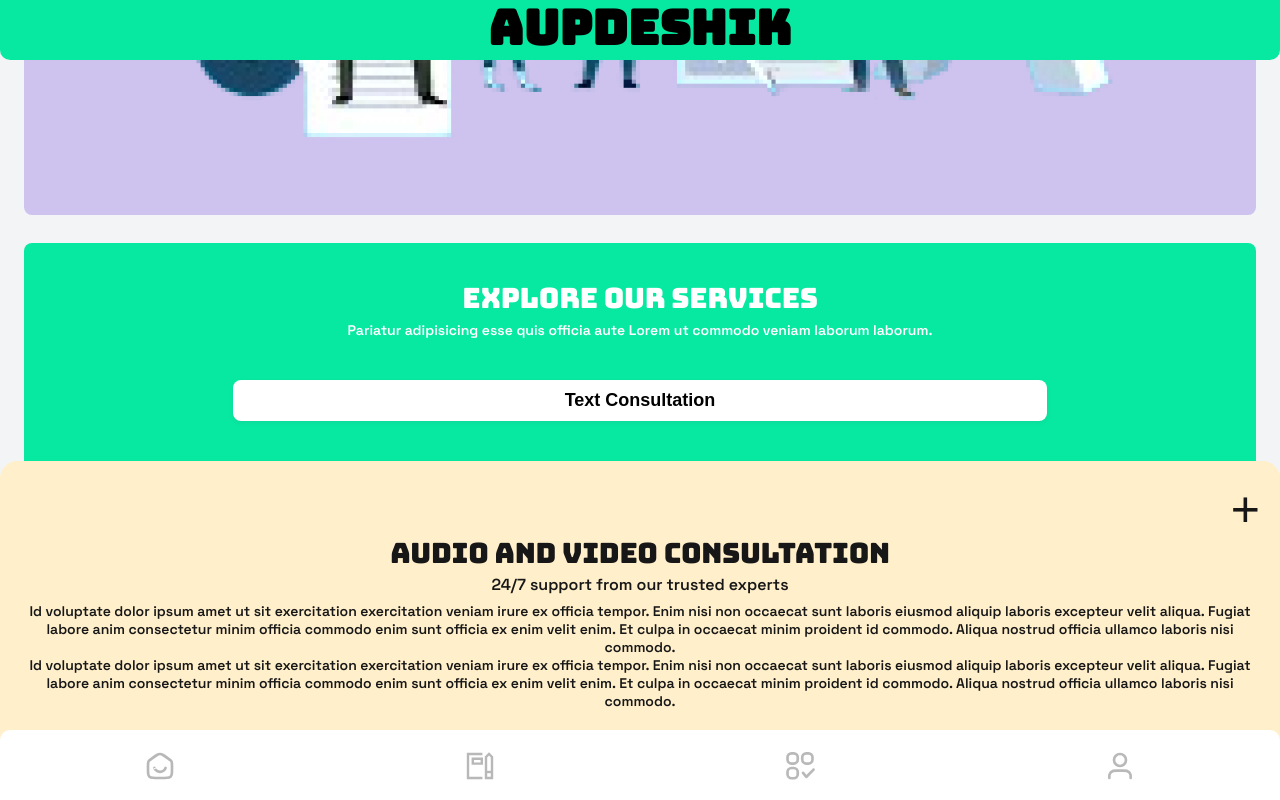
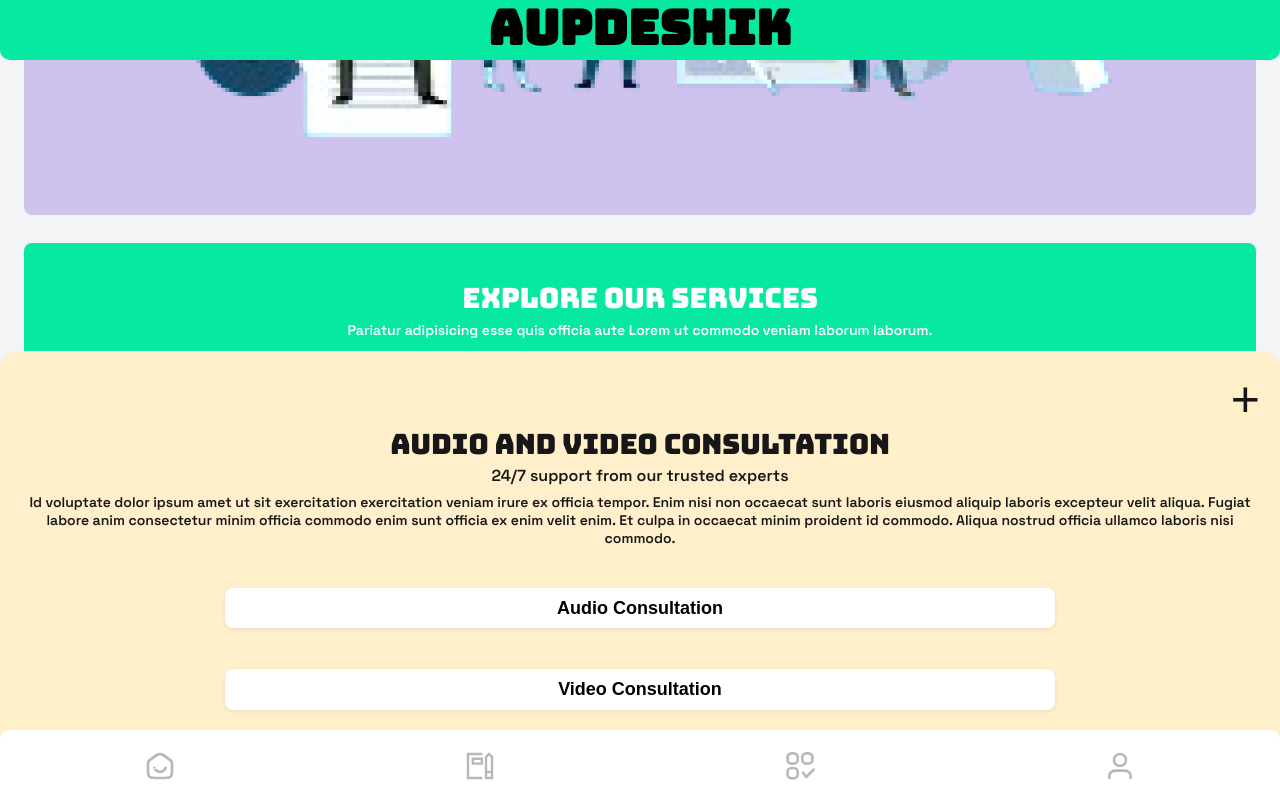
Before and after one commit to AnkitTomar2312/final-year-project, a React (Create React App) app in the folder client/: page /askAvet in a window 1280 px wide. Both pictures are taken after a click on the element "Text Consultation". Shown: the part 797-1597 px from the top of the page. Built offline with nearby package versions, Linux system fonts and the light colour scheme.

Commit message:
added the button of consultation in pop up

```diff
--- a/client/src/pages/profile/askAvet.js
+++ b/client/src/pages/profile/askAvet.js
@@ -241,14 +241,62 @@ const AskAvet = () => {
                 labore anim consectetur minim officia commodo enim sunt officia
                 ex enim velit enim. Et culpa in occaecat minim proident id
                 commodo. Aliqua nostrud officia ullamco laboris nisi commodo.
-                <br />
-                Id voluptate dolor ipsum amet ut sit exercitation exercitation
-                veniam irure ex officia tempor. Enim nisi non occaecat sunt
-                laboris eiusmod aliquip laboris excepteur velit aliqua. Fugiat
-                labore anim consectetur minim officia commodo enim sunt officia
-                ex enim velit enim. Et culpa in occaecat minim proident id
-                commodo. Aliqua nostrud officia ullamco laboris nisi commodo.
               </p>
+
+              <div
+                style={{
+                  marginTop: "38px",
+                  display: "flex",
+                  justifyContent: "center",
+                  alignItems: "center",
+                }}
+              >
+                <p
+                  style={{
+                    width: "67%",
+                    textAlign: "center",
+                    background: "rgb(255, 255, 255)",
+                    boxShadow:
+                      "rgba(96, 97, 112, 0.1) 0px 2px 4px 0px, rgba(40, 41, 61, 0.04) 0px 0px 1px 0px",
+                    padding: "10px 24px",
+                    fontWeight: "600",
+                    fontSize: "18px",
+                    marginBottom: "0",
+                    borderRadius: "8px",
+                    marginTop: "3px",
+                  }}
+                  onClick={openPopup}
+                >
+                  Audio Consultation
+                </p>
+              </div>
+              <div
+                style={{
+                  marginTop: "38px",
+                  display: "flex",
+                  justifyContent: "center",
+                  alignItems: "center",
+                }}
+              >
+                <p
+                  style={{
+                    width: "67%",
+                    textAlign: "center",
+                    background: "rgb(255, 255, 255)",
+                    boxShadow:
+                      "rgba(96, 97, 112, 0.1) 0px 2px 4px 0px, rgba(40, 41, 61, 0.04) 0px 0px 1px 0px",
+                    padding: "10px 24px",
+                    fontWeight: "600",
+                    fontSize: "18px",
+                    marginBottom: "0",
+                    borderRadius: "8px",
+                    marginTop: "3px",
+                  }}
+                  onClick={openPopup}
+                >
+                  Video Consultation
+                </p>
+              </div>
             </Popup>
 
             {/* The rest of your app content */}
```
